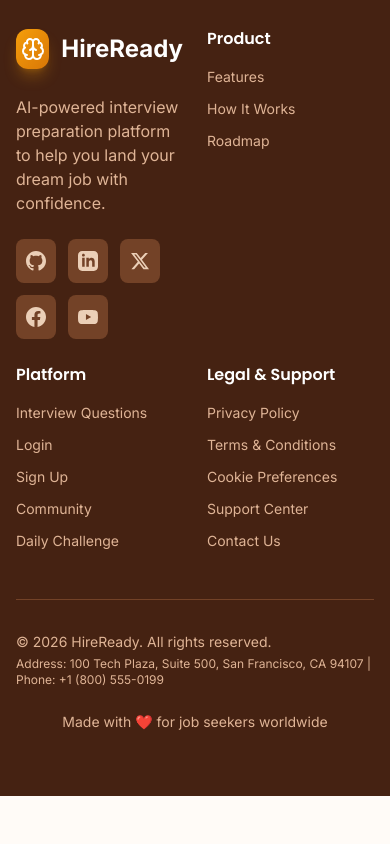
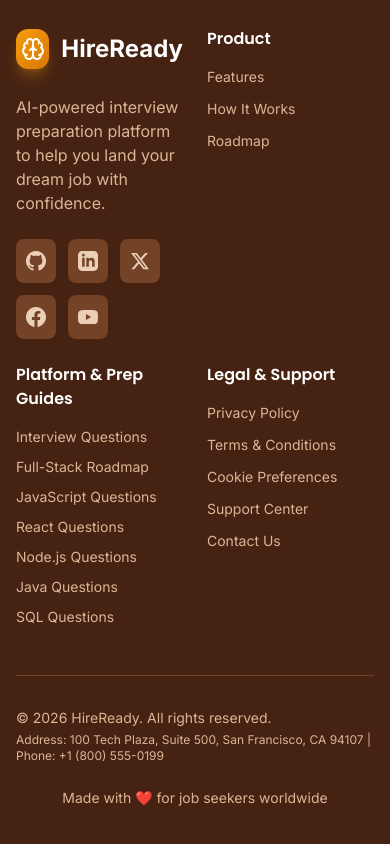
Before and after one commit to GOPALAKRISHNAN2006/HireReady, a React (Vite) app in the folder client/: page / in a window 390 px wide. Shown: the part 9509-10353 px from the top of the page. Before the commit the page ends 10305 px from the top, so only its background shows below. Built offline with nearby package versions, Linux system fonts and the light colour scheme; no server answers.

Commit message:
fix(seo): audit canonical URLs and resolve Ahrefs orphan pages internal linking

```diff
--- a/client/index.html
+++ b/client/index.html
@@ -145,7 +145,7 @@
         <nav>
           <a href="/">HireReady</a>
           <a href="/interview-questions">Questions</a>
-          <a href="/company-prep">Company Prep</a>
+          <a href="/full-stack-interview-roadmap">Full-Stack Roadmap</a>
           <a href="/login">Login</a>
           <a href="/signup">Sign Up</a>
         </nav>
@@ -170,6 +170,17 @@
           </ul>
         </section>
         <section>
+          <h2>Featured Technical Interview Guides</h2>
+          <ul>
+            <li><a href="/interview-questions/javascript">JavaScript Interview Questions</a></li>
+            <li><a href="/interview-questions/react">React Developer Interview Questions</a></li>
+            <li><a href="/interview-questions/nodejs">Node.js Backend Interview Questions</a></li>
+            <li><a href="/interview-questions/java">Java Developer Interview Questions</a></li>
+            <li><a href="/interview-questions/sql">SQL & Database Interview Questions</a></li>
+            <li><a href="/full-stack-interview-roadmap">Full-Stack Developer Interview Roadmap 2026</a></li>
+          </ul>
+        </section>
+        <section>
           <h2>Frequently Asked Questions</h2>
           <article>
             <h3>What makes HireReady AI Mock Interviews effective?</h3>
@@ -185,6 +196,14 @@
         <p>© 2026 HireReady. All rights reserved.</p>
         <p>Contact: +1 (800) 555-0199 | Email: hireready007@gmail.com</p>
         <p>Address: 100 Tech Plaza, Suite 500, San Francisco, CA 94107</p>
+        <nav aria-label="Footer Navigation">
+          <a href="/">Home</a> |
+          <a href="/interview-questions">Interview Questions</a> |
+          <a href="/full-stack-interview-roadmap">Full-Stack Roadmap</a> |
+          <a href="/privacy">Privacy Policy</a> |
+          <a href="/terms">Terms & Conditions</a> |
+          <a href="/contact">Contact Us</a>
+        </nav>
         <a href="https://facebook.com/hireready">Facebook</a>
         <a href="https://x.com/hireready">X (Twitter)</a>
         <a href="https://instagram.com/hireready">Instagram</a>
--- a/client/src/components/CookieBanner.jsx
+++ b/client/src/components/CookieBanner.jsx
@@ -79,7 +79,7 @@ const CookieBanner = () => {
 
                 <div className="mt-3 text-[11px] text-slate-400">
                   Read our{' '}
-                  <Link to="/privacy-policy" className="underline hover:text-white">
+                  <Link to="/privacy" className="underline hover:text-white">
                     Privacy Policy
                   </Link>{' '}
                   and{' '}
--- a/client/src/pages/CookiePreferences.jsx
+++ b/client/src/pages/CookiePreferences.jsx
@@ -246,7 +246,7 @@ const CookiePreferencesPage = () => {
         <div className="mt-8 pt-6 border-t border-slate-200 dark:border-slate-800 flex items-center justify-between">
           <p className="text-xs text-slate-500 dark:text-slate-400">
             For more details on data usage, view our{' '}
-            <Link to="/privacy-policy" className="text-primary-600 dark:text-primary-400 underline">
+            <Link to="/privacy" className="text-primary-600 dark:text-primary-400 underline">
               Privacy Policy
             </Link>
             .
--- a/client/src/pages/Home.jsx
+++ b/client/src/pages/Home.jsx
@@ -171,6 +171,12 @@ const Home = () => {
               >
                 Questions
               </Link>
+              <Link
+                to="/full-stack-interview-roadmap"
+                className="text-slate-600 dark:text-slate-300 hover:text-primary-600 dark:hover:text-primary-400 transition-colors font-medium"
+              >
+                Full-Stack Roadmap
+              </Link>
               <a
                 href="#how-it-works"
                 className="text-slate-600 dark:text-slate-300 hover:text-primary-600 dark:hover:text-primary-400 transition-colors font-medium"
@@ -248,6 +254,13 @@ const Home = () => {
                 className="block px-4 py-2 text-slate-600 dark:text-slate-300 hover:text-primary-600 dark:hover:text-primary-400 transition-colors font-medium rounded-lg hover:bg-slate-50 dark:hover:bg-slate-800/50"
               >
                 Questions
+              </Link>
+              <Link
+                to="/full-stack-interview-roadmap"
+                onClick={() => setMobileMenuOpen(false)}
+                className="block px-4 py-2 text-slate-600 dark:text-slate-300 hover:text-primary-600 dark:hover:text-primary-400 transition-colors font-medium rounded-lg hover:bg-slate-50 dark:hover:bg-slate-800/50"
+              >
+                Full-Stack Roadmap
               </Link>
               <a
                 href="#how-it-works"
@@ -884,31 +897,59 @@ const Home = () => {
             </div>
 
             <div>
-              <h3 className="font-semibold text-white mb-4 text-base">Platform</h3>
-              <ul className="space-y-3 text-sm">
+              <h3 className="font-semibold text-white mb-4 text-base">Platform & Prep Guides</h3>
+              <ul className="space-y-2.5 text-sm">
                 <li>
                   <Link to="/interview-questions" className="hover:text-white transition-colors">
                     Interview Questions
                   </Link>
                 </li>
                 <li>
-                  <Link to="/login" className="hover:text-white transition-colors">
-                    Login
+                  <Link
+                    to="/full-stack-interview-roadmap"
+                    className="hover:text-white transition-colors"
+                  >
+                    Full-Stack Roadmap
                   </Link>
                 </li>
                 <li>
-                  <Link to="/signup" className="hover:text-white transition-colors">
-                    Sign Up
+                  <Link
+                    to="/interview-questions/javascript"
+                    className="hover:text-white transition-colors text-slate-400"
+                  >
+                    JavaScript Questions
                   </Link>
                 </li>
                 <li>
-                  <Link to="/community" className="hover:text-white transition-colors">
-                    Community
+                  <Link
+                    to="/interview-questions/react"
+                    className="hover:text-white transition-colors text-slate-400"
+                  >
+                    React Questions
                   </Link>
                 </li>
                 <li>
-                  <Link to="/daily-challenge" className="hover:text-white transition-colors">
-                    Daily Challenge
+                  <Link
+                    to="/interview-questions/nodejs"
+                    className="hover:text-white transition-colors text-slate-400"
+                  >
+                    Node.js Questions
+                  </Link>
+                </li>
+                <li>
+                  <Link
+                    to="/interview-questions/java"
+                    className="hover:text-white transition-colors text-slate-400"
+                  >
+                    Java Questions
+                  </Link>
+                </li>
+                <li>
+                  <Link
+                    to="/interview-questions/sql"
+                    className="hover:text-white transition-colors text-slate-400"
+                  >
+                    SQL Questions
                   </Link>
                 </li>
               </ul>
@@ -918,12 +959,12 @@ const Home = () => {
               <h3 className="font-semibold text-white mb-4 text-base">Legal & Support</h3>
               <ul className="space-y-3 text-sm">
                 <li>
-                  <Link to="/privacy-policy" className="hover:text-white transition-colors">
+                  <Link to="/privacy" className="hover:text-white transition-colors">
                     Privacy Policy
                   </Link>
                 </li>
                 <li>
-                  <Link to="/terms-and-conditions" className="hover:text-white transition-colors">
+                  <Link to="/terms" className="hover:text-white transition-colors">
                     Terms & Conditions
                   </Link>
                 </li>
--- a/client/src/pages/PrivacyPolicy.jsx
+++ b/client/src/pages/PrivacyPolicy.jsx
@@ -44,7 +44,7 @@ const PrivacyPolicy = () => {
       <SEO
         title="Privacy Policy | HireReady"
         description="Learn how HireReady collects, uses, and safeguards your profile data, interview responses, resume information, and privacy settings."
-        canonical="/privacy-policy"
+        canonical="/privacy"
       />
 
       {/* Header */}
--- a/client/src/pages/TermsOfService.jsx
+++ b/client/src/pages/TermsOfService.jsx
@@ -44,7 +44,7 @@ const TermsOfService = () => {
       <SEO
         title="Terms & Conditions | HireReady"
         description="Read the HireReady Terms & Conditions governing your use of our AI interview preparation platform, aptitude tests, and career resources."
-        canonical="/terms-and-conditions"
+        canonical="/terms"
       />
 
       {/* Header */}
--- a/client/src/pages/public/FullStackRoadmap.jsx
+++ b/client/src/pages/public/FullStackRoadmap.jsx
@@ -287,6 +287,7 @@ const FullStackRoadmap = () => {
             management.
           </p>
 
+          <div className="space-y-4">
             <div className="p-6 bg-white dark:bg-slate-800 rounded-2xl border border-slate-200 dark:border-slate-700/80">
               <h3 className="text-lg font-bold text-slate-900 dark:text-slate-100 mb-2">
                 Node.js & Express API Development
@@ -301,6 +302,23 @@ const FullStackRoadmap = () => {
               >
                 Practice Node.js Backend Questions <ArrowRight className="w-3.5 h-3.5 ml-1" />
               </Link>
+            </div>
+
+            <div className="p-6 bg-white dark:bg-slate-800 rounded-2xl border border-slate-200 dark:border-slate-700/80">
+              <h3 className="text-lg font-bold text-slate-900 dark:text-slate-100 mb-2">
+                Java & Enterprise Services
+              </h3>
+              <p className="text-xs sm:text-sm text-slate-600 dark:text-slate-300 mb-4 leading-relaxed">
+                Review core Java OOP principles, collections, multithreading synchronization, and
+                JVM memory management.
+              </p>
+              <Link
+                to="/interview-questions/java"
+                className="inline-flex items-center text-xs font-bold text-primary-600 dark:text-primary-400 hover:underline"
+              >
+                Practice Java Developer Questions <ArrowRight className="w-3.5 h-3.5 ml-1" />
+              </Link>
+            </div>
           </div>
         </section>
 
@@ -482,6 +500,14 @@ const FullStackRoadmap = () => {
               </p>
             </div>
           </div>
+          <div className="mt-6 text-center sm:text-left">
+            <Link
+              to="/interview-questions"
+              className="inline-flex items-center text-sm font-semibold text-primary-600 dark:text-primary-400 hover:underline"
+            >
+              Explore All Technical Interview Categories <ArrowRight className="w-4 h-4 ml-1" />
+            </Link>
+          </div>
         </section>
 
         {/* CTA Section */}
--- a/client/src/pages/public/PublicQuestionCategory.jsx
+++ b/client/src/pages/public/PublicQuestionCategory.jsx
@@ -374,12 +374,18 @@ const PublicQuestionCategory = () => {
                 </Link>
               ))}
           </div>
-          <div className="mt-6 text-center sm:text-left">
+          <div className="mt-6 flex flex-col sm:flex-row items-center justify-between gap-4 text-sm font-semibold">
             <Link
               to="/interview-questions"
-              className="inline-flex items-center text-sm font-semibold text-primary-600 dark:text-primary-400 hover:underline"
+              className="text-primary-600 dark:text-primary-400 hover:underline inline-flex items-center"
             >
-              Explore All Technical Interview Categories <ChevronRight className="w-4 h-4 ml-1" />
+              <ArrowLeft className="w-4 h-4 mr-1.5" /> All Technical Interview Categories
+            </Link>
+            <Link
+              to="/full-stack-interview-roadmap"
+              className="text-primary-600 dark:text-primary-400 hover:underline inline-flex items-center"
+            >
+              Full-Stack Developer Interview Roadmap 2026 <ChevronRight className="w-4 h-4 ml-1" />
             </Link>
           </div>
         </section>
--- a/client/src/pages/public/PublicQuestionsDirectory.jsx
+++ b/client/src/pages/public/PublicQuestionsDirectory.jsx
@@ -343,8 +343,31 @@ const PublicQuestionsDirectory = () => {
           </div>
         </section>
 
+        {/* Full-Stack Interview Roadmap Banner */}
+        <section className="mt-12 p-6 sm:p-8 bg-white dark:bg-slate-800 rounded-2xl border border-slate-200 dark:border-slate-700/80 shadow-sm flex flex-col sm:flex-row items-center justify-between gap-6">
+          <div>
+            <div className="inline-flex items-center space-x-1.5 px-3 py-1 rounded-full bg-primary-500/10 text-primary-600 dark:text-primary-400 text-xs font-semibold mb-2">
+              <Sparkles className="w-3.5 h-3.5" />
+              <span>Complete Preparation Strategy</span>
+            </div>
+            <h3 className="text-xl font-bold text-slate-900 dark:text-slate-100 mb-1">
+              Full-Stack Developer Interview Roadmap 2026
+            </h3>
+            <p className="text-sm text-slate-600 dark:text-slate-300 max-w-2xl">
+              Explore our step-by-step 6-week preparation strategy covering React, Node.js, SQL,
+              System Design, DSA, and Behavioral interviews.
+            </p>
+          </div>
+          <Link
+            to="/full-stack-interview-roadmap"
+            className="px-5 py-3 rounded-xl bg-primary-600 hover:bg-primary-700 text-white text-sm font-semibold transition-colors shrink-0 inline-flex items-center"
+          >
+            View Roadmap <ChevronRight className="w-4 h-4 ml-1" />
+          </Link>
+        </section>
+
         {/* CTA Banner */}
-        <section className="mt-16 p-8 sm:p-10 rounded-3xl bg-gradient-to-r from-primary-600 via-indigo-600 to-purple-600 text-white text-center sm:text-left flex flex-col sm:flex-row items-center justify-between shadow-xl">
+        <section className="mt-12 p-8 sm:p-10 rounded-3xl bg-gradient-to-r from-primary-600 via-indigo-600 to-purple-600 text-white text-center sm:text-left flex flex-col sm:flex-row items-center justify-between shadow-xl">
           <div className="mb-6 sm:mb-0 max-w-xl">
             <h2 className="text-2xl sm:text-3xl font-extrabold mb-2">
               Ready to Practice AI Mock Interviews?
```
Lines whose indentation alone changed are shown as unchanged.
